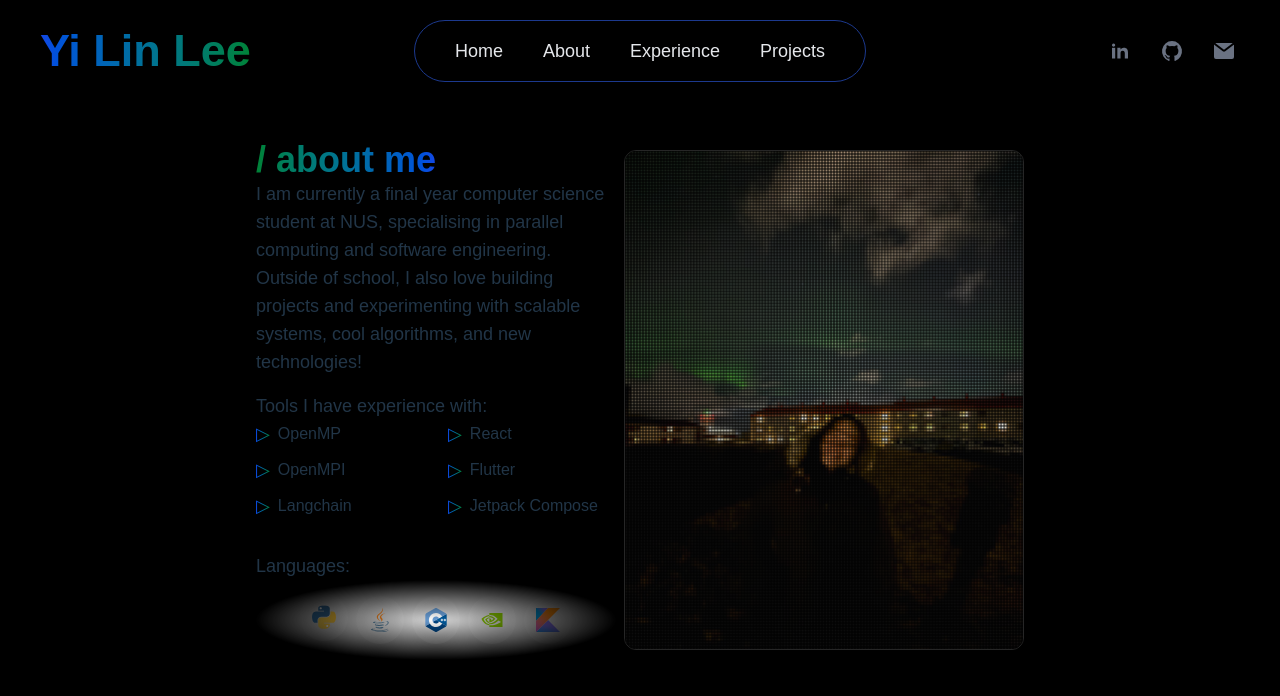
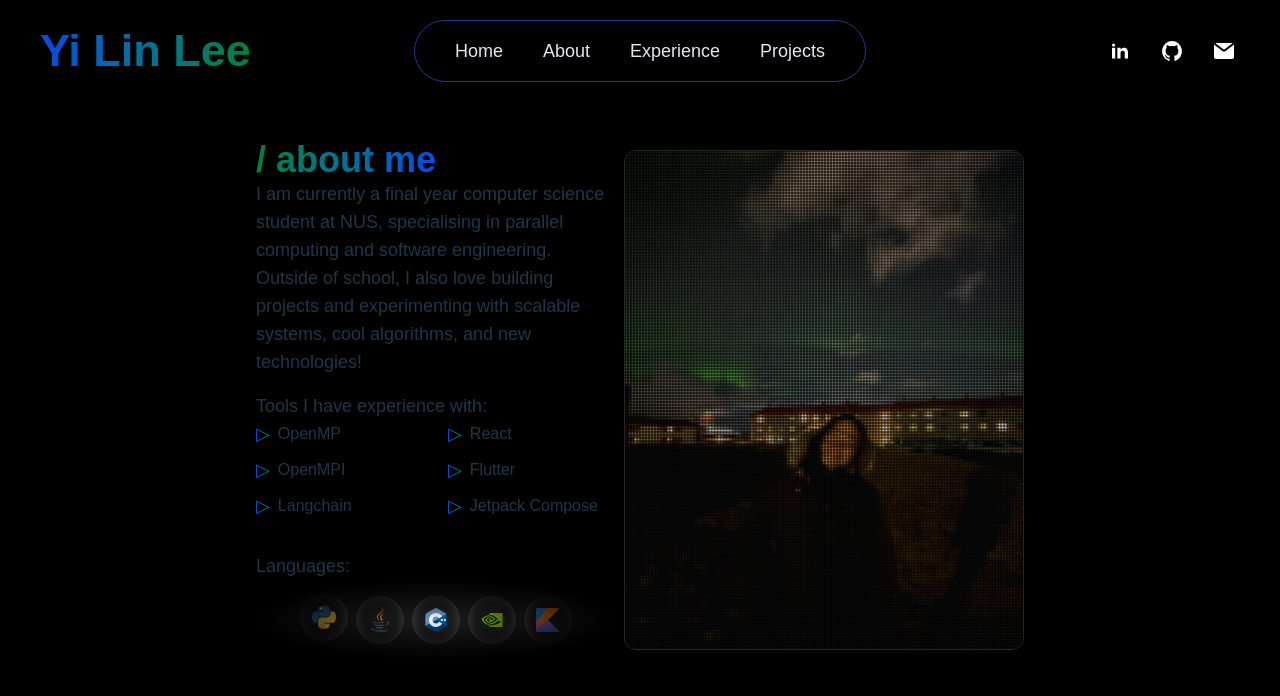
Before and after one commit to yleeyilin/distillation, a React (Vite) app in the folder distillation/: page /about in a window 1280 px wide. Shown: the top 696 px of the page. Built offline with nearby package versions, Linux system fonts and the light colour scheme.

Commit message:
Fix light/dark mode

```diff
--- a/distillation/src/components/NavBar.jsx
+++ b/distillation/src/components/NavBar.jsx
@@ -66,7 +66,7 @@ const NavBar = () => {
           className="hover:bg-blue-900 rounded-full px-1 py-1 transition-all duration-300 ease-in-out hidden lg:block"
         >
           <svg
-            className="w-6 h-6 text-gray-500 dark:text-white hover:scale-120"
+            className="w-6 h-6 text-white hover:scale-120"
             aria-hidden="true"
             xmlns="http://www.w3.org/2000/svg"
             width="24"
@@ -91,7 +91,7 @@ const NavBar = () => {
           className="hover:bg-blue-900 rounded-full px-1 py-1 transition-all duration-300 ease-in-out hidden lg:block"
         >
           <svg
-            class="w-6 h-6 text-gray-500 dark:text-white hover:scale-120"
+            class="w-6 h-6 text-white hover:scale-120"
             aria-hidden="true"
             xmlns="http://www.w3.org/2000/svg"
             width="24"
@@ -115,7 +115,7 @@ const NavBar = () => {
           className="hover:bg-blue-900 rounded-full px-1 py-1 transition-all duration-300 ease-in-out hidden lg:block"
         >
           <svg
-            className="w-6 h-6 text-gray-500 dark:text-white hover:scale-120"
+            className="w-6 h-6 text-white hover:scale-120"
             aria-hidden="true"
             xmlns="http://www.w3.org/2000/svg"
             width="24"
--- a/distillation/src/components/ui/icons-loader.jsx
+++ b/distillation/src/components/ui/icons-loader.jsx
@@ -67,13 +67,13 @@ const Skeleton = () => {
     <div className="p-8 overflow-hidden h-full relative flex items-center justify-center">
       <div className="flex flex-row shrink-0 justify-center items-center gap-2">
         <Container className="h-12 w-12 python">
-          <PythonLogo className="h-6 w-6 dark:text-white" />
+          <PythonLogo className="h-6 w-6 text-white" />
         </Container>
         <Container className="h-12 w-12 java">
-          <JavaLogo className="h-6 w-6 dark:text-white" />
+          <JavaLogo className="h-6 w-6 text-white" />
         </Container>
         <Container className="h-12 w-12 cpp">
-          <CppLogo className="h-6 w-6 dark:text-white" />
+          <CppLogo className="h-6 w-6 text-white" />
         </Container>
         <Container className="h-12 w-12 cuda">
           <CudaLogo className="h-6 w-6 " />
@@ -120,7 +120,7 @@ const Sparkles = () => {
             borderRadius: "50%",
             zIndex: 1,
           }}
-          className="inline-block bg-black dark:bg-white"
+          className="inline-block bg-white"
         ></motion.span>
       ))}
     </div>
@@ -138,7 +138,7 @@ export const CardSkeletonContainer = ({
         "h-20 rounded-xl z-40",
         className,
         showGradient &&
-          "bg-neutral-300 dark:bg-[rgba(40,40,40,0.70)] mask-[radial-gradient(50%_50%_at_50%_50%,white_0%,transparent_100%)]",
+          "bg-[rgba(40,40,40,0.70)] mask-[radial-gradient(50%_50%_at_50%_50%,white_0%,transparent_100%)]",
       )}
     >
       {children}
--- a/distillation/src/pages/Home.jsx
+++ b/distillation/src/pages/Home.jsx
@@ -51,7 +51,7 @@ const Home = () => {
         <EncryptedText
           text="hi,"
           encryptedClassName="text-neutral-500"
-          revealedClassName="dark:text-white text-black"
+          revealedClassName="text-white"
           revealDelayMs={50}
         />{" "}
         <EncryptedText
@@ -63,7 +63,7 @@ const Home = () => {
         <EncryptedText
           text="here."
           encryptedClassName="text-neutral-500"
-          revealedClassName="dark:text-white text-black"
+          revealedClassName="text-white"
           revealDelayMs={250}
         />
         {showCursor && (
```
